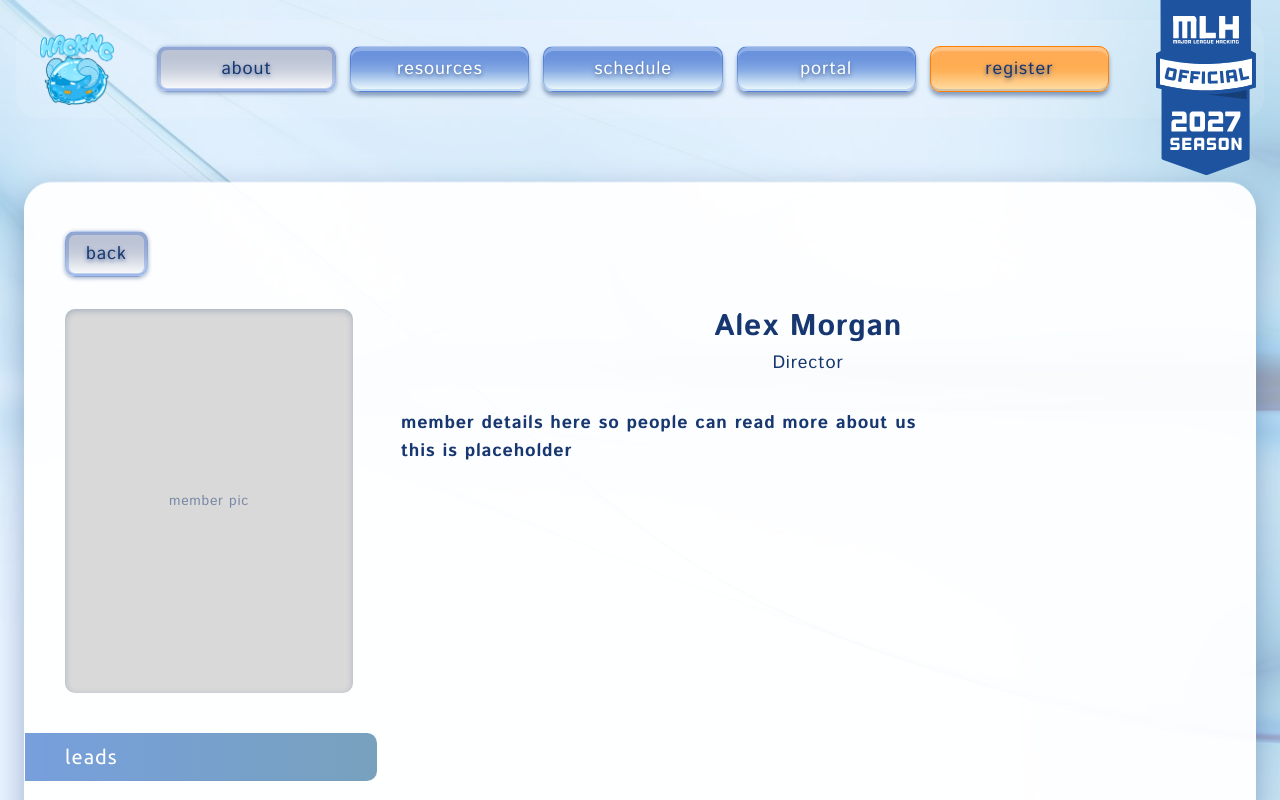
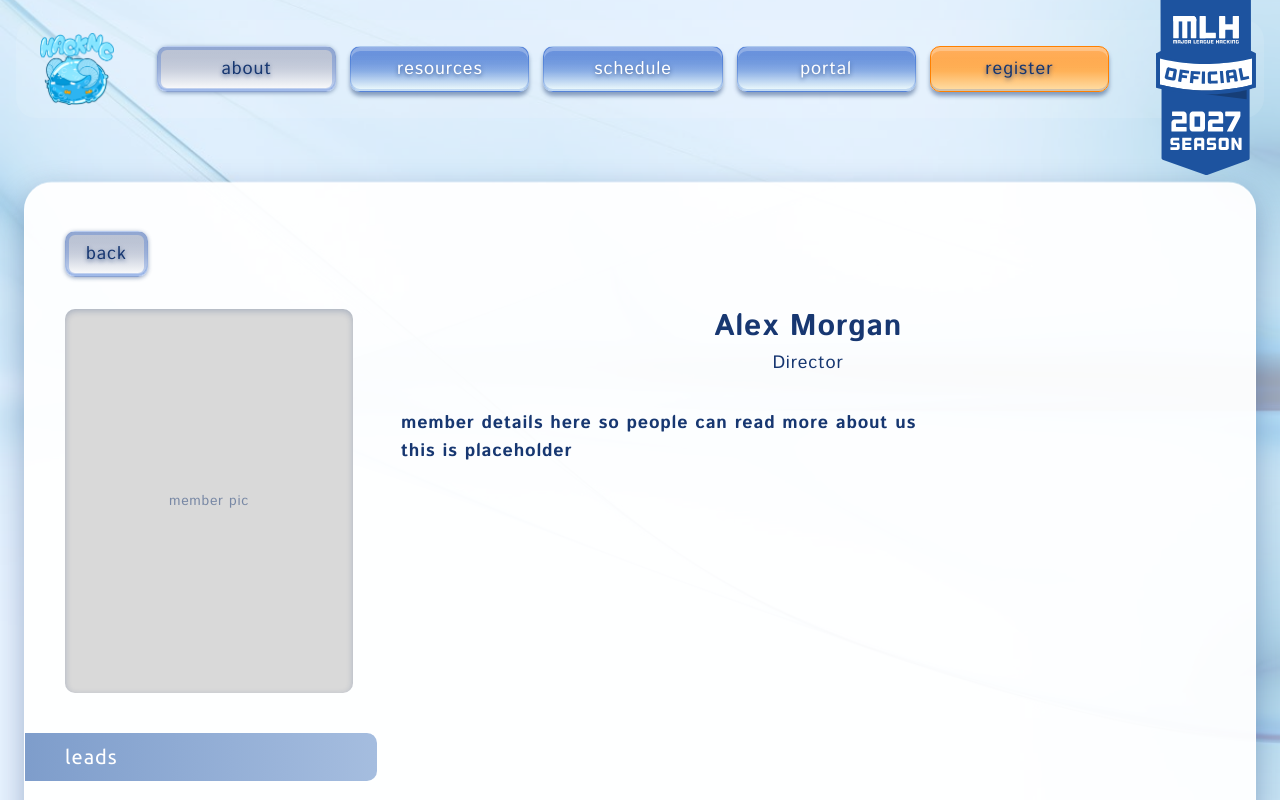
Before and after one commit to HackNC/fall2026, a Next.js app: page /about in a window 1280 px wide. Both pictures are taken after a click on the button "AM". Shown: the top 800 px of the page. Built offline with nearby package versions, Linux system fonts and the light colour scheme.

Commit message:
fix(about): match the committee tag to the restyled footer band
The tag quotes the footer's "find us here" band, which #72 restyled when
it landed on stage. Point it at the current colours.

```diff
--- a/components/MemberDetail.tsx
+++ b/components/MemberDetail.tsx
@@ -70,7 +70,7 @@ export default function MemberDetail({ member, onBack }: MemberDetailProps) {
         footer's "find us here" band does. The negative margins cancel the
         window padding, so they track it if that padding ever changes.
       */}
-      <p className="mt-10 -ml-6 w-[70%] max-w-[22rem] rounded-r-[10px] bg-linear-to-r from-[#769FDC] to-[#78A1BE] py-2.5 pr-6 pl-6 font-title text-lg tracking-[0.05em] text-white lowercase sm:-ml-10 sm:pl-10 sm:text-xl">
+      <p className="mt-10 -ml-6 w-[70%] max-w-[22rem] rounded-r-[10px] bg-linear-to-r from-[#7e9dcb] to-[#a5bddf] py-2.5 pr-6 pl-6 font-title text-lg tracking-[0.05em] text-white lowercase sm:-ml-10 sm:pl-10 sm:text-xl">
         {member.committee}
       </p>
     </div>
```
